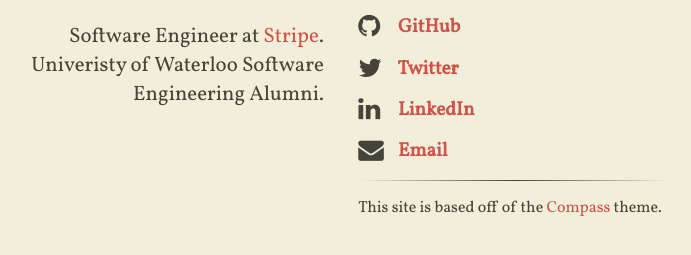
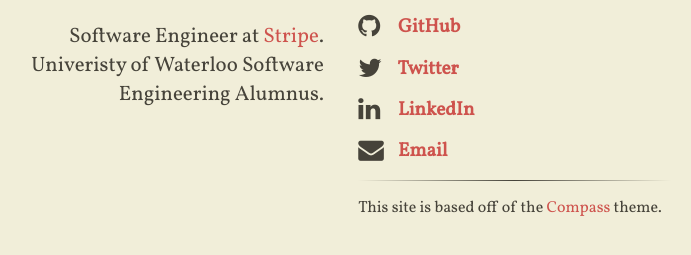
Before and after one commit to Melinysh/melinysh.github.io, a Jekyll site: the page built from index.html, in a window 1280 px wide. Shown: the part 253-508 px from the top of the page, without its empty margins (309-1000 px from the left). Built offline with Jekyll 4.4.1, drawn with Linux system fonts in a browser that asks for light colours; nearby versions of some CDN libraries.

Commit message:
alumni -> alumnus

```diff
--- a/_config.yml
+++ b/_config.yml
@@ -9,7 +9,7 @@
   # author will appear under the avatar (optional)
   author: "Stephen Melinyshyn"
   # tagline will appear under the title (optional)
-  tagline: "Software Engineer at <a href='https://stripe.com'>Stripe</a>. Univeristy of Waterloo Software Engineering Alumni."
+  tagline: "Software Engineer at <a href='https://stripe.com'>Stripe</a>. Univeristy of Waterloo Software Engineering Alumnus."
   # if include_content is true, the contents of the content.html include will be
   # added right above the generated item list, if present
   include_content: true
```
